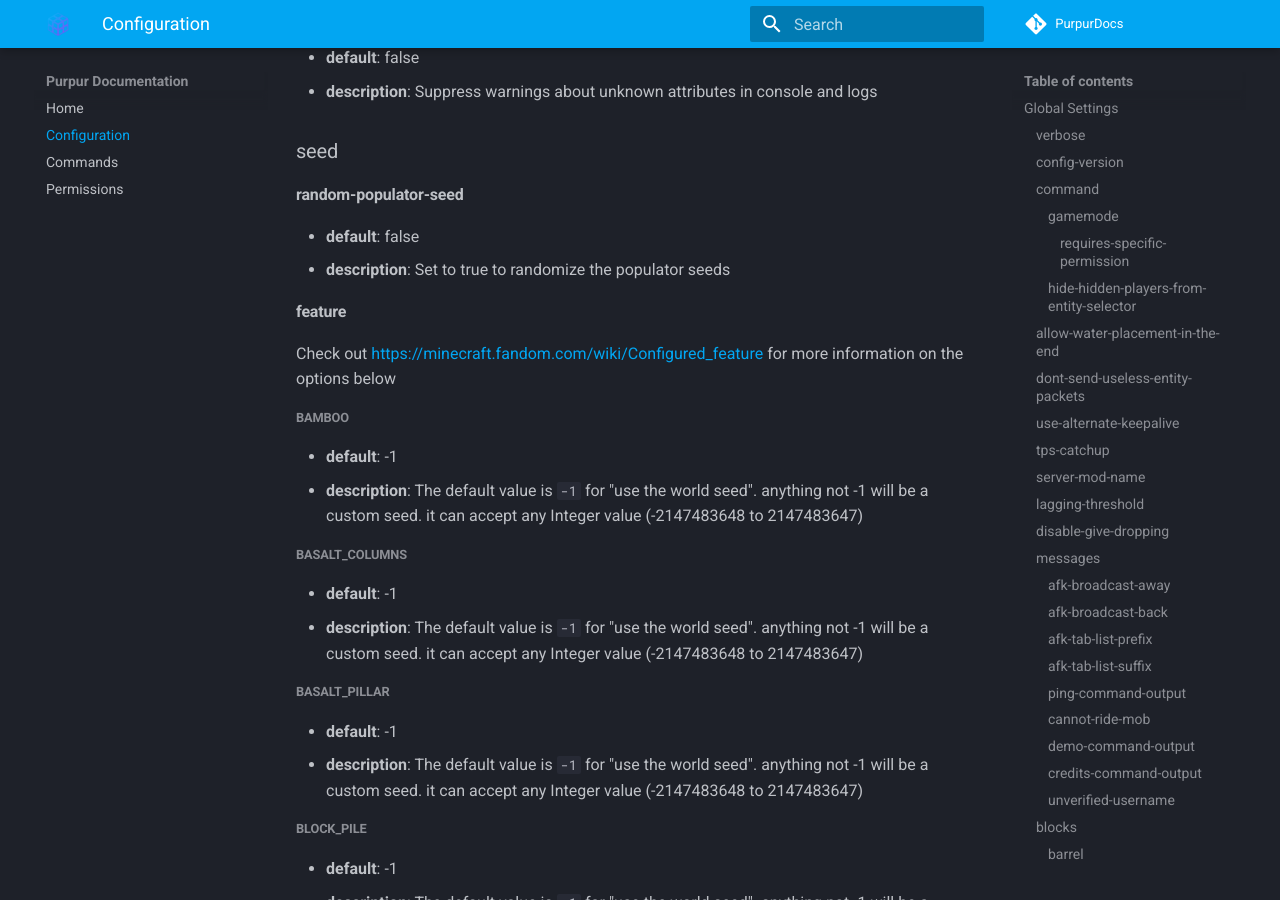
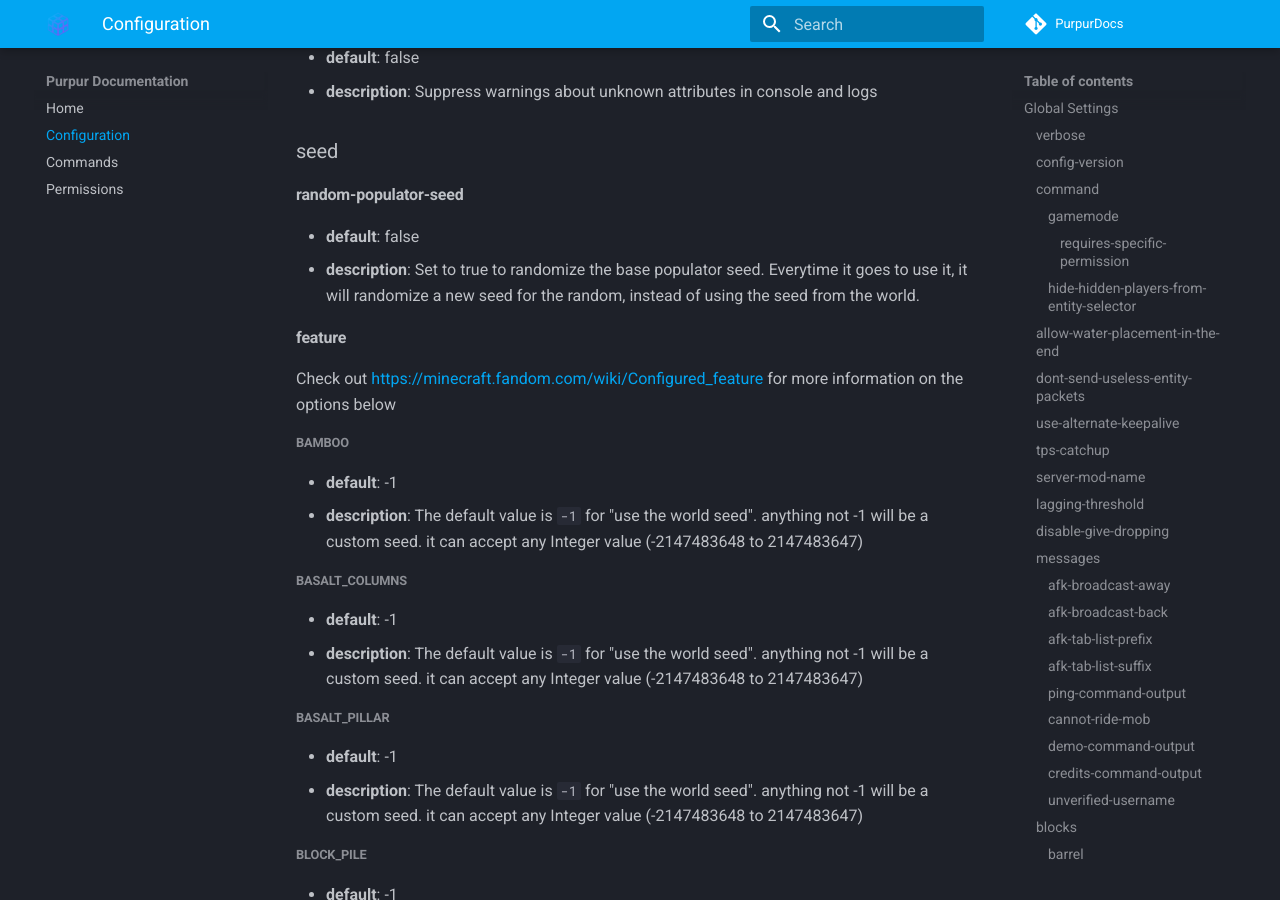
Before and after one commit to PurpurMC/PurpurDocs, an MkDocs documentation site: the page built from mkdocs/Configuration.md, in a window 1280 px wide and 900 px high, scrolled down 6640 px. Built offline with MkDocs 1.6.1 and Material for MkDocs 9.7.7, drawn with Linux system fonts in a browser that asks for light colours; comment, search, counter and statistics services are not loaded.

Commit message:
clarify random-populator-seed option

```diff
--- a/mkdocs/Configuration.md
+++ b/mkdocs/Configuration.md
@@ -198,7 +198,7 @@ Requires the [`bukkit.command.credits`](../Permissions#bukkitcommandcredits) per
 
 #### random-populator-seed
 - **default**: false
-- **description**: Set to true to randomize the populator seeds
+- **description**: Set to true to randomize the base populator seed. Everytime it goes to use it, it will randomize a new seed for the random, instead of using the seed from the world.
 
 #### feature
 Check out https://minecraft.fandom.com/wiki/Configured_feature for more information on the options below
```
